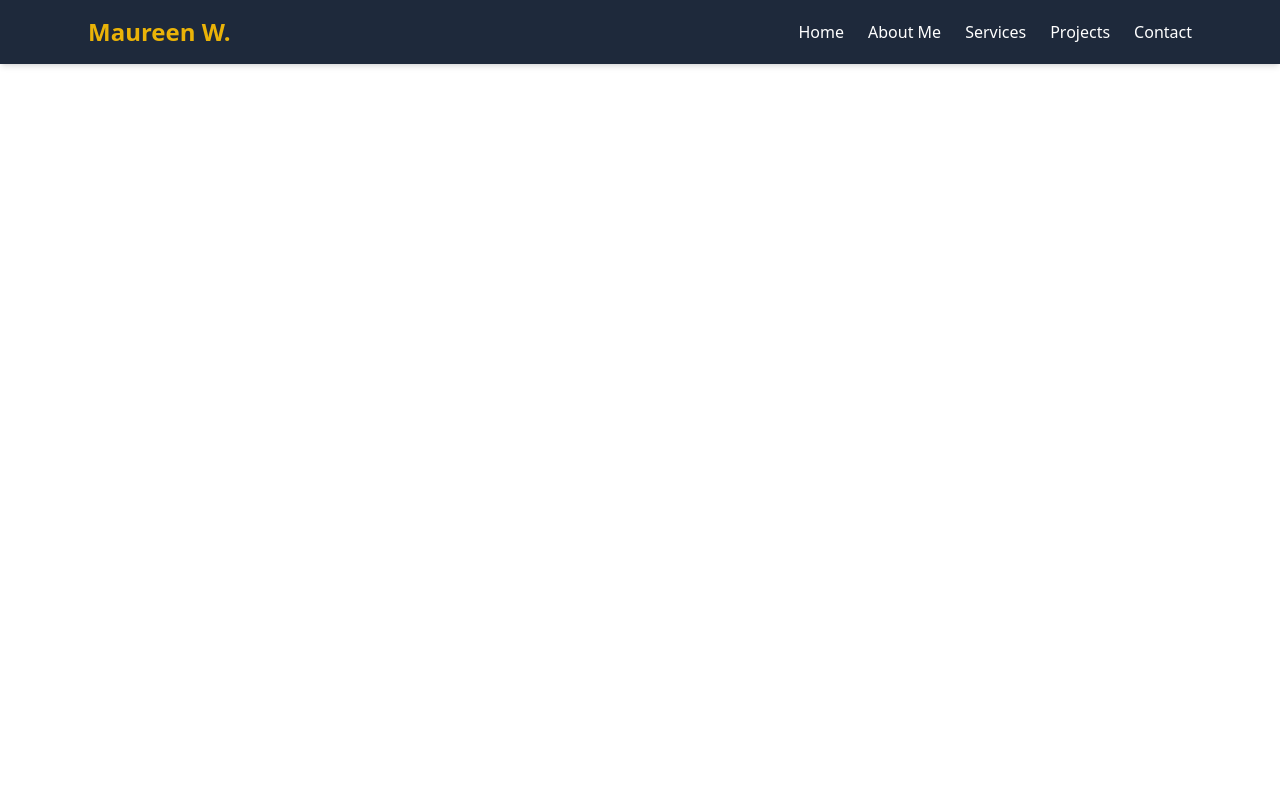
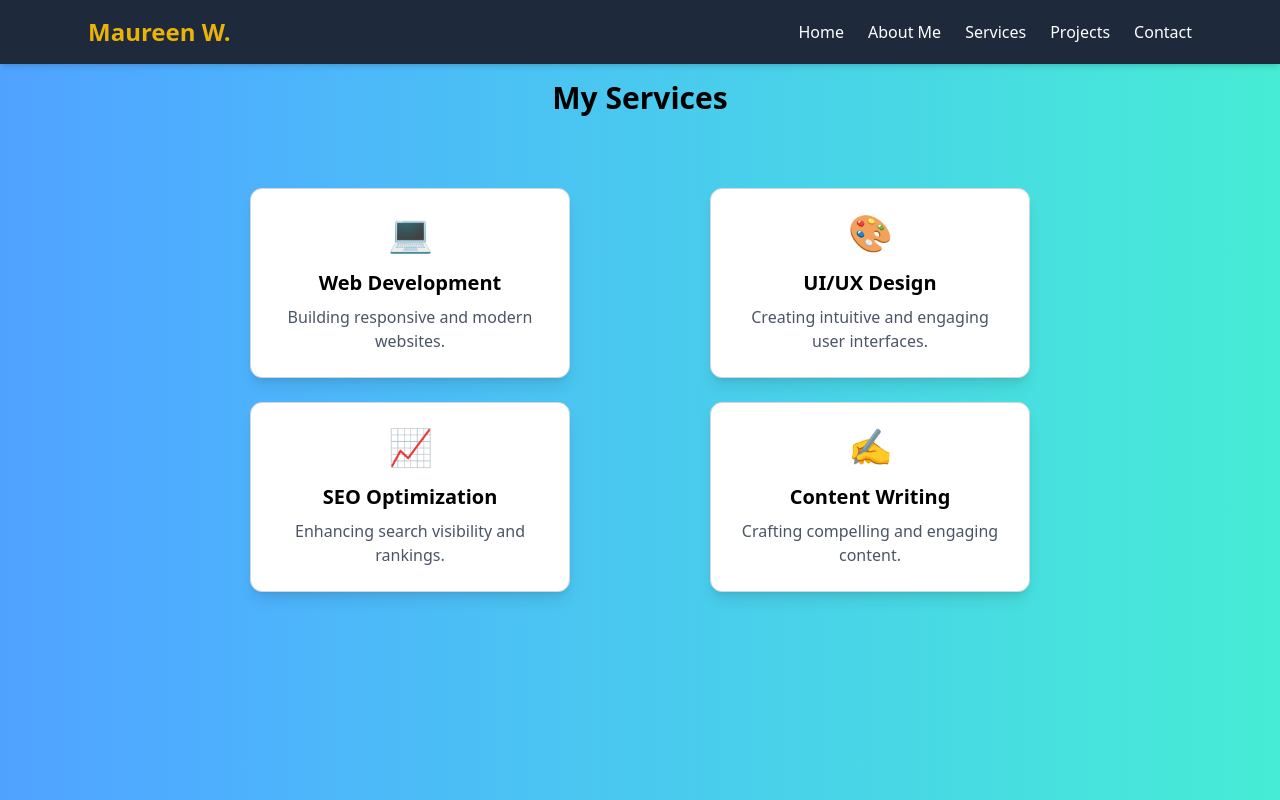
Before and after one commit to Maureen0007/My-Portfolio, a React (Vite) app: page /services in a window 1280 px wide. Built offline with nearby package versions, Linux system fonts and the light colour scheme.

Commit message:
add service page structure and style

```diff
--- a/src/App.jsx
+++ b/src/App.jsx
@@ -3,15 +3,16 @@ import Hero from "./components/Hero";
 import Navbar from "./components/Navbar";
 import { BrowserRouter as Router, Routes, Route } from "react-router-dom";
 import About from "./pages/About";
+import Services from "./pages/Services";
 
 function App() {
   return (
-
-    <>
+  <>
       <Navbar />
       <Routes>
         <Route path="/" element={<Hero />} />
         <Route path="/about" element={<About />} />
+        <Route path="/services" element={<Services />} />
       </Routes>
     </>
   );
--- /dev/null
+++ b/src/pages/Services.jsx
@@ -0,0 +1,27 @@
+import React from 'react'
+
+function Services() {
+    const services = [
+        { title: "Web Development", description: "Building responsive and modern websites.", icon: "💻" },
+        { title: "UI/UX Design", description: "Creating intuitive and engaging user interfaces.", icon: "🎨" },
+        { title: "SEO Optimization", description: "Enhancing search visibility and rankings.", icon: "📈" },
+        { title: "Content Writing", description: "Crafting compelling and engaging content.", icon: "✍️" }
+      ];
+
+  return (
+    <section className="py-20 px-6 flex flex-col items-center min-h-screen bg-gradient-to-r from-blue-400 to-teal-300">
+      <h2 className="text-3xl font-bold text-center mb-8">My Services</h2>
+      <div className="grid grid-cols-1 sm:grid-cols-2 gap-6 w-full max-w-4xl place-items-center mt-10">
+        {services.map((service, index) => (
+          <div key={index} className="p-6 bg-white shadow-lg rounded-xl flex flex-col items-center text-center w-full max-w-xs border border-gray-300">
+            <span className="text-4xl mb-4">{service.icon}</span>
+            <h3 className="text-xl font-semibold mb-2">{service.title}</h3>
+            <p className="text-gray-600">{service.description}</p>
+          </div>
+        ))}
+      </div>
+    </section>
+  )
+}
+
+export default Services
```
